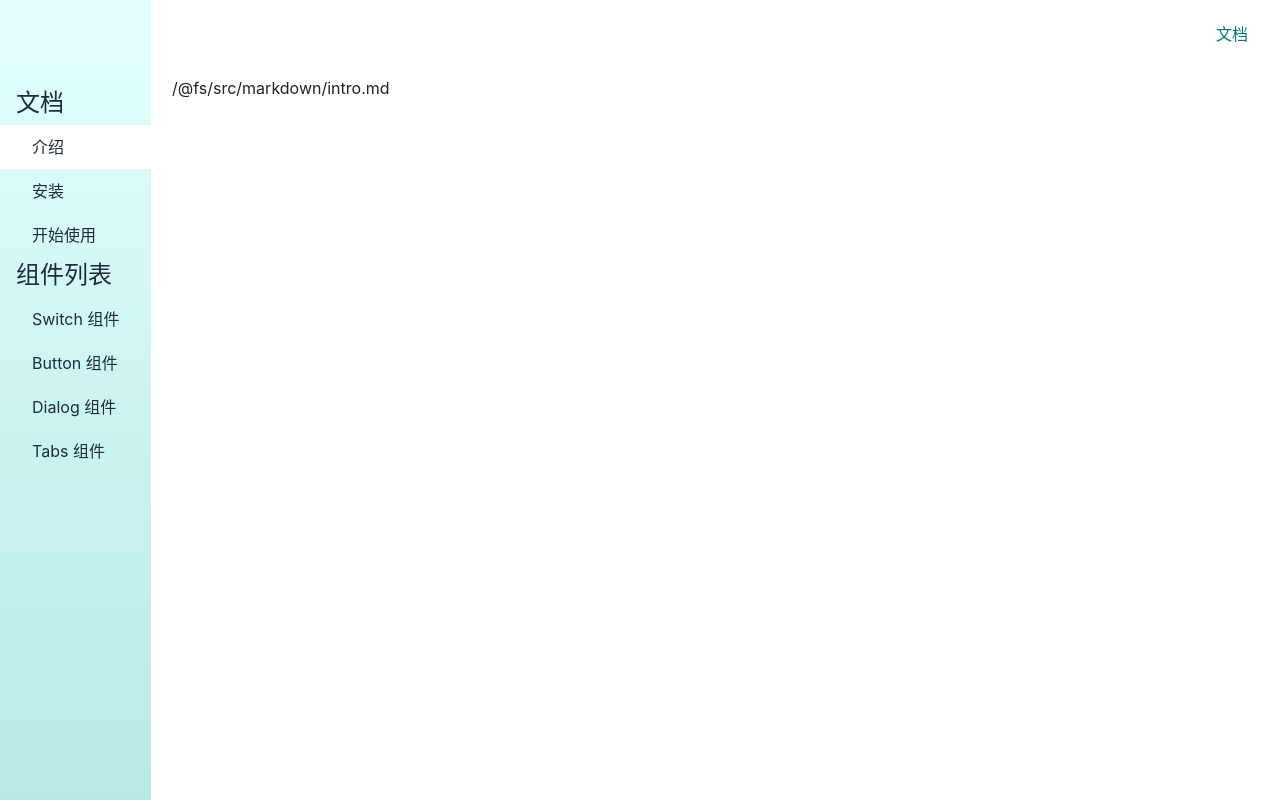
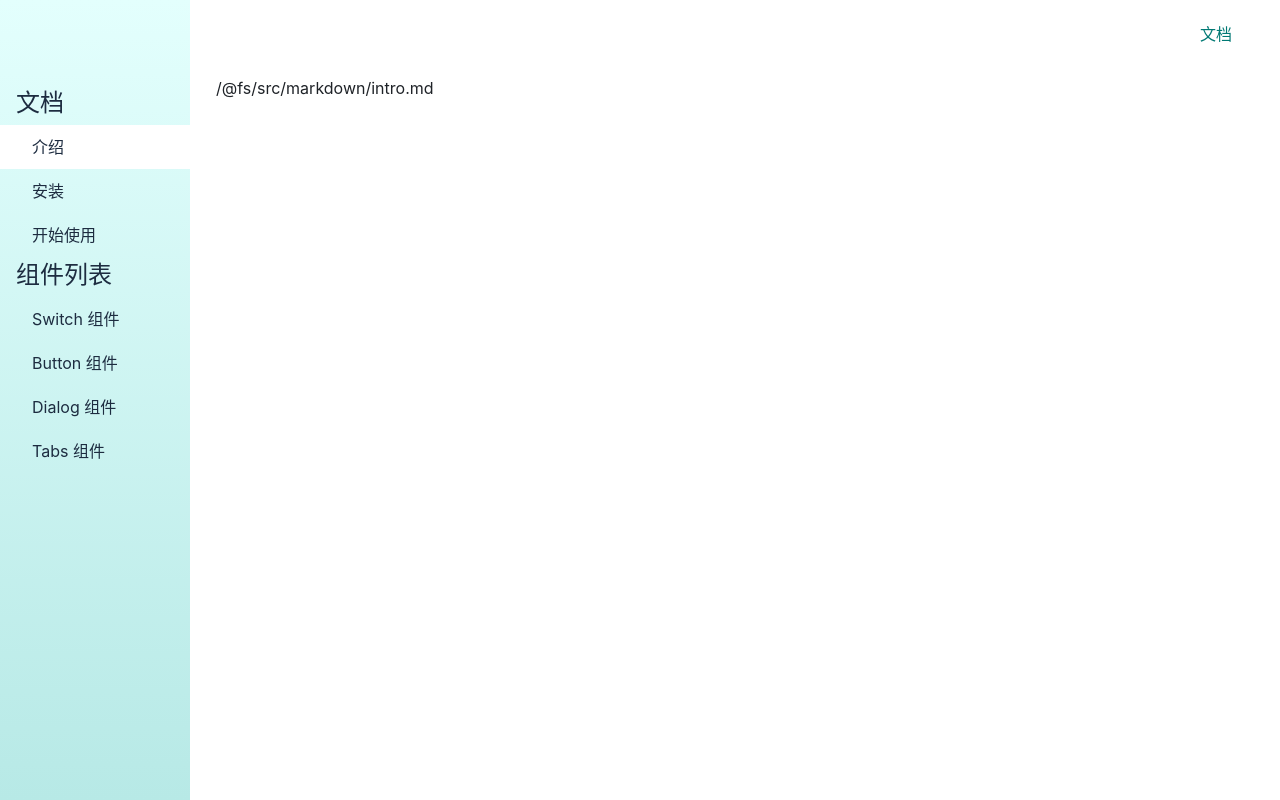
Before and after one commit to NiceyLai/Dida-UI-vue3, a Vue app: page /#/doc/intro in a window 1280 px wide. Built offline with nearby package versions, Linux system fonts and the light colour scheme.

Commit message:
优化首页和文档页

```diff
--- a/src/components/Topnav.vue
+++ b/src/components/Topnav.vue
@@ -7,7 +7,9 @@
     </router-link>
     <ul class="menu">
       <li>
-        <router-link to="/doc">文档</router-link>
+        <router-link to="/doc">
+          <div>文档</div>
+          </router-link>
       </li>
     </ul>
     <svg v-if="toggleMenuButtonVisible" class="toggleAside" @click="toggleMenu">
@@ -50,14 +52,19 @@ $color: #007974;
   align-items: center;
   @media (max-width: 896px) {
     position: fixed;
-    padding: 5px 0 0;
-      background: linear-gradient(145deg, rgba(227, 255, 253, 1) 0%, rgba(183, 233, 230, 1) 100%);
+    padding: 5px 0;
+    background: linear-gradient(
+      145deg,
+      rgba(227, 255, 253, 1) 0%,
+      rgba(183, 233, 230, 1) 100%
+    );
     box-shadow: 0 0 3px rgb(0 0 0 / 25%);
   }
   > .logo {
     max-width: 6em;
     margin-right: auto;
     > svg {
+    margin: 0 1em;
       width: 32px;
       height: 32px;
     }
@@ -67,7 +74,8 @@ $color: #007974;
     white-space: nowrap;
     flex-wrap: nowrap;
     > li {
-      margin: 0 1em;
+      margin: 0 2em;
+color: rgb(0 121 116)e;
     }
   }
   .toggleAside {
--- a/src/views/Doc.vue
+++ b/src/views/Doc.vue
@@ -54,9 +54,7 @@ export default {
 
 <style lang="scss">
 $aside-index: 10;
-.router-link-active {
-  background: white;
-}
+
 .layout {
   display: flex;
   flex-direction: column;
@@ -70,7 +68,7 @@ $aside-index: 10;
     display: flex;
     flex-grow: 1;
     padding-top: 60px;
-    padding-left: 156px;
+    padding-left: 200px;
     > aside {
       flex-shrink: 0;
       background: linear-gradient(
@@ -78,7 +76,7 @@ $aside-index: 10;
         rgba(227, 255, 253, 1) 0%,
         rgba(183, 233, 230, 1) 100%
       );
-      min-width: 150px;
+      min-width: 190px;
       padding: 85px 0 16px;
       position: fixed;
       top: 0;
@@ -95,6 +93,9 @@ $aside-index: 10;
         }
         > ol {
           > li {
+            > .router-link-active {
+              background: white;
+            }
             > a {
               display: block;
               padding: 10px 32px;
```
